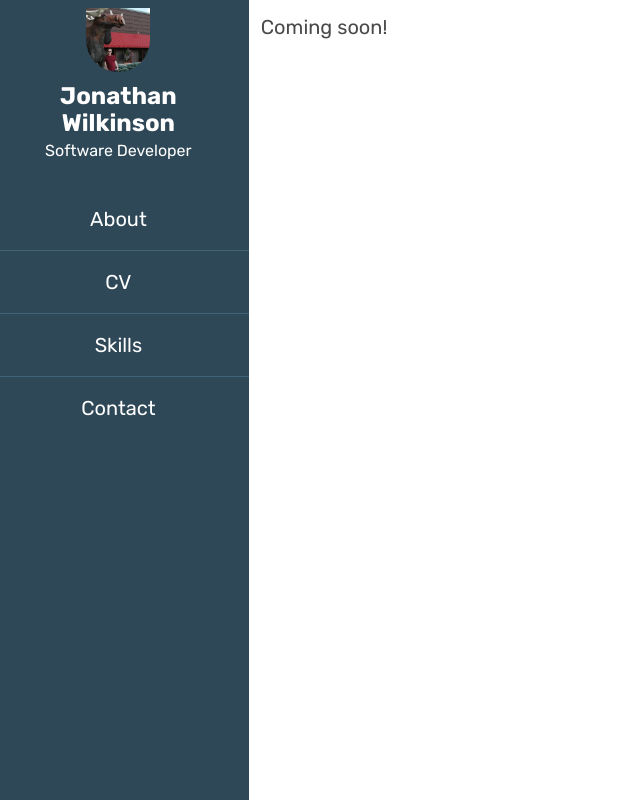
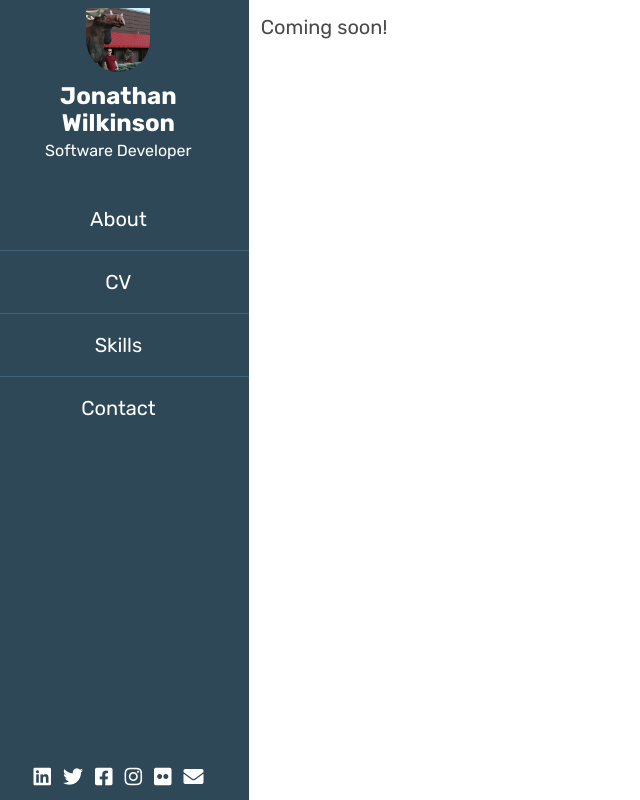
Before and after one commit to jwilkinson87/wilkoberg.uk, a Vue app: page / in a window 1280 px wide. Shown: the whole page, without its empty margins (0-640 px from the left). Built offline with nearby package versions, Linux system fonts and the light colour scheme.

Commit message:
Scaffold sidebar

```diff
--- a/src/assets/scss/layout/_core.scss
+++ b/src/assets/scss/layout/_core.scss
@@ -26,6 +26,8 @@ html {
 .sidebar {
   background: $color3;
   padding: 0;
+  display: flex;
+  flex-flow: column nowrap;
 
   .card {
     background: transparent;
@@ -65,6 +67,7 @@ html {
 
 .sidebar-navigation {
   margin-top: 1rem;
+  flex: 1 0 50%;
 
   .main-navigation > .navigation-item {
     display: block;
@@ -99,3 +102,20 @@ html {
     display: inline-block;
   }
 }
+
+.social-links-list {
+  padding: .5rem;
+  text-align: center;
+
+  > li {
+    display: inline-block;
+
+    &:not(:last-child) {
+      margin-right: .75rem;
+    }
+
+    > a {
+      color: white;
+    }
+  }
+}
--- a/src/components/layout/Sidebar.vue
+++ b/src/components/layout/Sidebar.vue
@@ -6,6 +6,7 @@
     <div class="sidebar-navigation">
       <main-nav></main-nav>
     </div>
+    <social-links></social-links>
   </div>
 </template>
 
@@ -13,11 +14,13 @@
 
   import MainNav from './MainNav'
   import SidebarCard from './SidebarCard'
+  import SocialLinks from './SocialLinks'
 
   export default {
       components: {
         MainNav,
-        SidebarCard
+        SidebarCard,
+        SocialLinks
       }
   }
 </script>
--- a/src/components/layout/SidebarCard.vue
+++ b/src/components/layout/SidebarCard.vue
@@ -9,16 +9,6 @@
             <div class="content">
                 <p class="title is-4">Jonathan Wilkinson</p>
                 <p class="subtitle is-6">Software Developer</p>
-                <dl v-if="false">
-                    <dt><i class="fas fa-envelope"></i></dt>
-                    <dd>
-                        <a href="mailto:me@wilkoberg.uk">me@wilkoberg.uk</a>
-                    </dd>
-                    <dt><i class="fab fa-linkedin"></i></dt>
-                    <dd>
-                        <a href="#">LinkedIn Profile</a>
-                    </dd>
-                </dl>
             </div>
         </div>
     </div>
--- /dev/null
+++ b/src/components/layout/SocialLinks.vue
@@ -0,0 +1,48 @@
+<template>
+    <ul class="social-links-list">
+        <li>
+            <a href="#">
+                <i class="fab fa-linkedin"></i>
+                <span class="sr-only">LinkedIn</span>
+            </a>
+        </li>
+        <li>
+            <a href="#">
+                <i class="fab fa-twitter"></i>
+                <span class="sr-only">Twitter</span>
+            </a>
+        </li>
+        <li>
+            <a href="#">
+                <i class="fab fa-facebook-square"></i>
+                <span class="sr-only">Facebook</span>
+            </a>
+        </li>
+        <li>
+            <a href="#">
+                <i class="fab fa-instagram"></i>
+                <span class="sr-only">Instagram</span>
+            </a>
+        </li>
+        <li>
+            <a href="#">
+                <i class="fab fa-flickr"></i>
+                <span class="sr-only">Flickr</span>
+            </a>
+        </li>
+        <li>
+            <a href="#">
+                <i class="fas fa-envelope"></i>
+                <span class="sr-only">Email</span>
+            </a>
+        </li>
+    </ul>
+</template>
+
+<script lang="js">
+
+export default {
+
+}
+
+</script>
```
